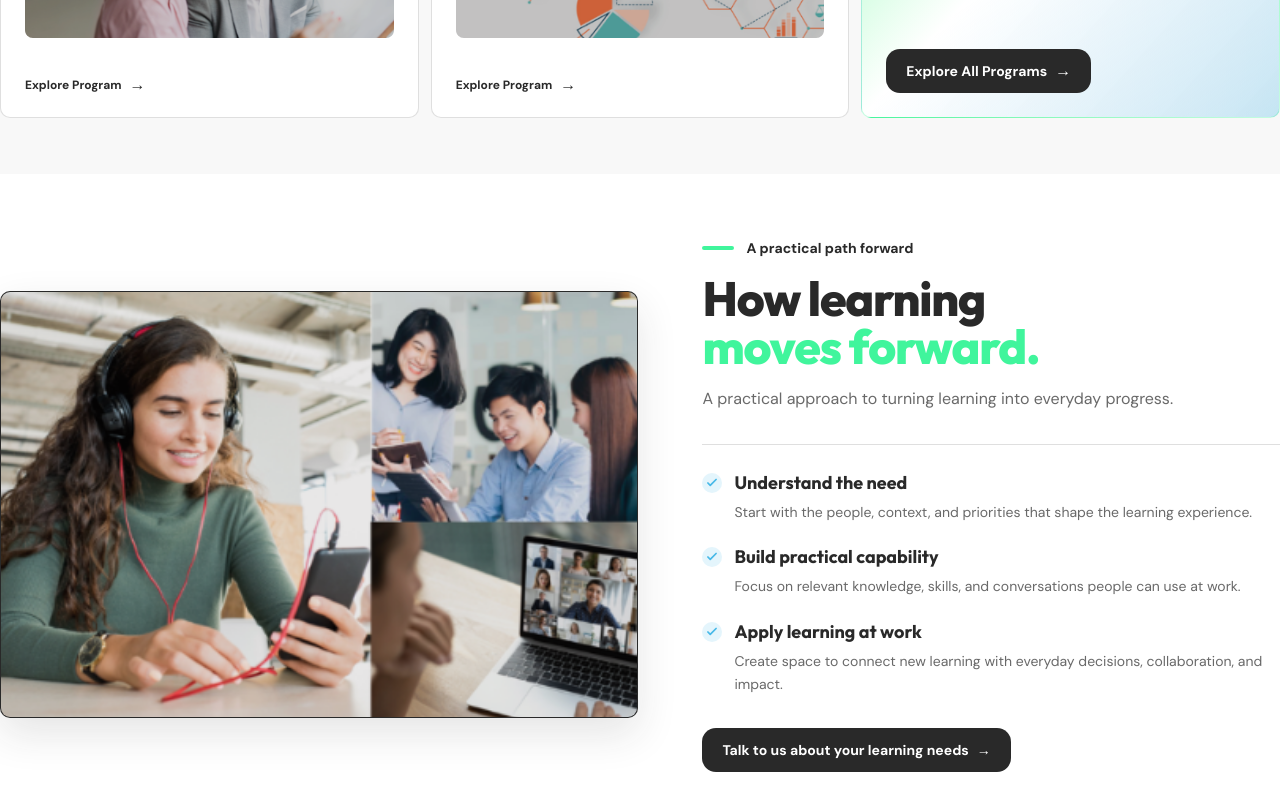
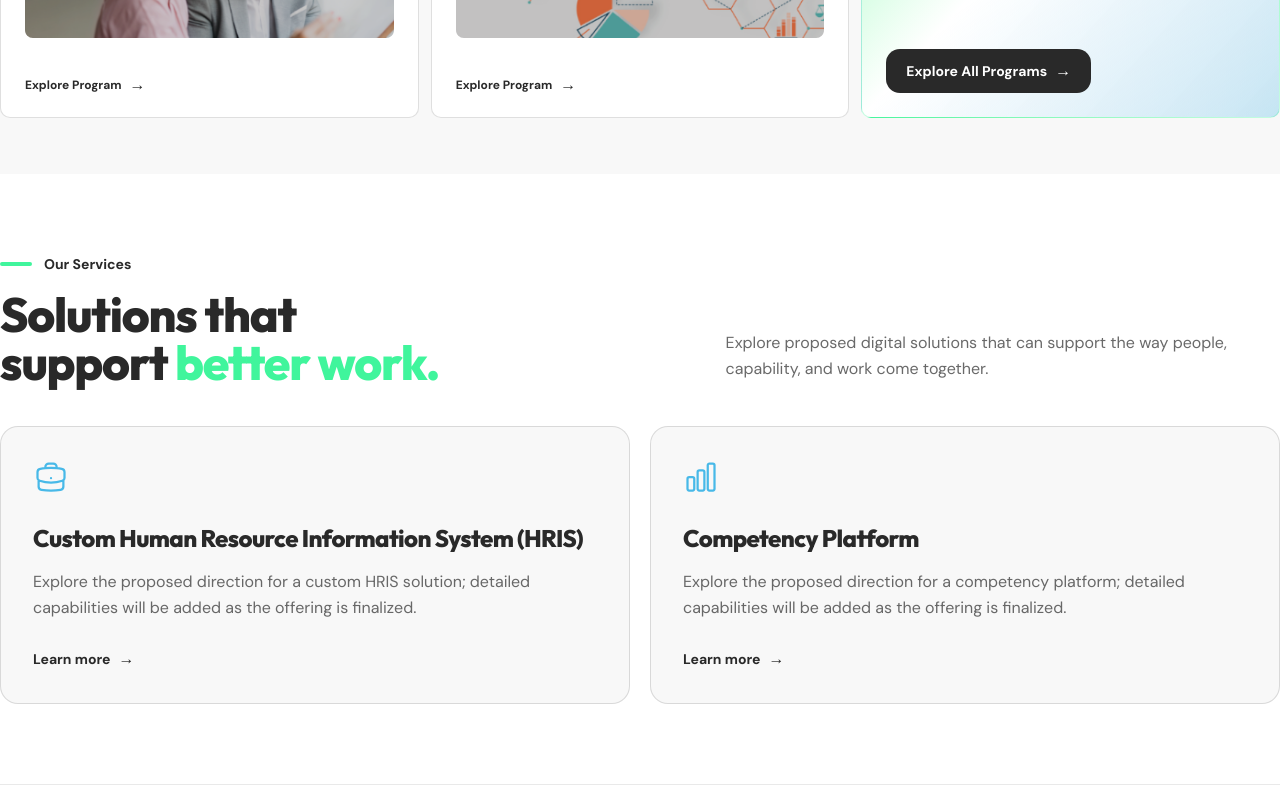
Before and after one commit to gabzy0423/The-Learning-Lab, a Next.js app: page / in a window 1280 px wide. Shown: the part 2000-2797 px from the top of the page. Built offline with nearby package versions, Linux system fonts and the light colour scheme.

Commit message:
Add Our Services section to Home

```diff
--- a/app/page.tsx
+++ b/app/page.tsx
@@ -172,6 +172,44 @@ export default function Home() {
         </div>
         </div>
       </section>
+      <section className="border-b border-brand-charcoal/10 bg-brand-white" aria-labelledby="services-heading">
+        <div className="mx-auto max-w-[80rem] px-7 py-16 sm:px-10 lg:px-0 lg:py-20">
+          <div className="grid items-end gap-4 lg:grid-cols-[1.1fr_0.9fr] lg:gap-12">
+            <div>
+              <p className="flex items-center gap-3 text-sm font-bold text-brand-charcoal">
+                <span aria-hidden="true" className="h-1 w-8 rounded-full bg-brand-mint-green" />
+                Our Services
+              </p>
+              <h2 id="services-heading" className="mt-4 max-w-3xl text-balance font-heading text-3xl font-extrabold tracking-tight sm:text-4xl lg:text-5xl">
+                Solutions that support <span className="text-brand-mint-green">better work.</span>
+              </h2>
+            </div>
+            <p className="max-w-2xl text-base leading-relaxed text-brand-charcoal/70 lg:pb-1">
+              Explore proposed digital solutions that can support the way people, capability, and work come together.
+            </p>
+          </div>
+          <div className="mt-10 grid gap-5 lg:grid-cols-2">
+            {[
+              ["Custom Human Resource Information System (HRIS)", "Explore the proposed direction for a custom HRIS solution; detailed capabilities will be added as the offering is finalized.", "/solutions/hris", BriefcaseIcon],
+              ["Competency Platform", "Explore the proposed direction for a competency platform; detailed capabilities will be added as the offering is finalized.", "/solutions/competency-platform", ChartBarIcon],
+            ].map(([title, description, href, Icon]) => (
+              <Link
+                key={href as string}
+                href={href as string}
+                className="group rounded-2xl border border-brand-charcoal/15 bg-brand-charcoal/[0.03] p-7 text-brand-charcoal transition-[border-color,transform,box-shadow] hover:-translate-y-1 hover:border-brand-turquoise hover:shadow-lg focus-visible:outline-2 focus-visible:outline-offset-2 focus-visible:outline-brand-cyan-blue sm:p-8 motion-reduce:transform-none motion-reduce:transition-none"
+              >
+                <Icon className="size-9 text-brand-cyan-blue" aria-hidden="true" />
+                <h3 className="mt-7 max-w-xl font-heading text-2xl font-extrabold leading-tight tracking-tight">{title as string}</h3>
+                <p className="mt-4 max-w-xl text-base leading-relaxed text-brand-charcoal/70">{description as string}</p>
+                <span className="mt-7 inline-flex items-center gap-2 text-sm font-bold text-brand-charcoal transition-colors group-hover:text-brand-cyan-blue">
+                  Learn more
+                  <span aria-hidden="true" className="text-base leading-none">→</span>
+                </span>
+              </Link>
+            ))}
+          </div>
+        </div>
+      </section>
       <section className="border-b border-brand-charcoal/10 bg-brand-white" aria-labelledby="methodology-heading">
         <div className="mx-auto grid max-w-[80rem] items-center gap-10 px-7 py-16 sm:px-10 lg:grid-cols-[1.05fr_0.95fr] lg:gap-16 lg:px-0">
           <div className="overflow-hidden rounded-lg border border-brand-charcoal/10 bg-brand-charcoal shadow-[0_16px_40px_rgba(41,41,41,0.12)]">
```
Also changed, not shown: 2 other files (tests, documents, lock files or other folders).
